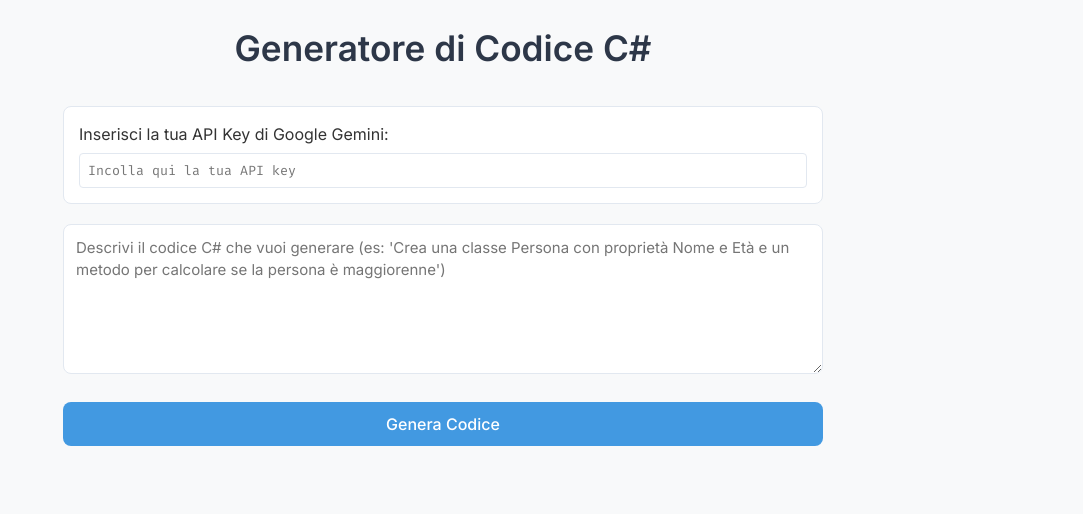
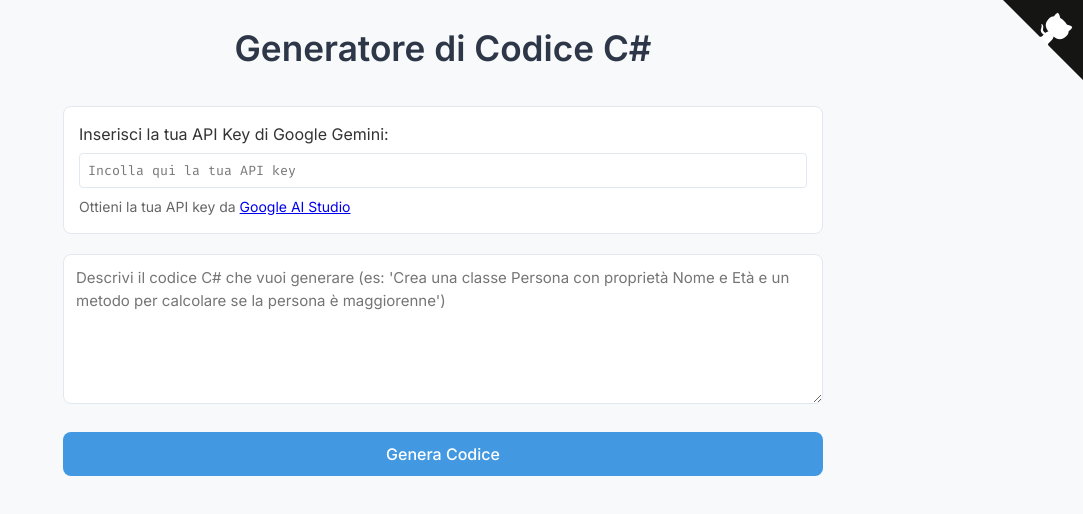
Before and after one commit to YTVFiuze/generatore-codice-csharp, a website: page index.html in a window 1280 px wide. Shown: the whole page, without its empty margins (197-1280 px from the left). Drawn offline with Linux system fonts and the light colour scheme.

Commit message:
Convert to standalone GitHub Pages app

```diff
--- a/index.html
+++ b/index.html
@@ -199,15 +199,35 @@
             border: 1px solid #feb2b2;
             display: none;
         }
+
+        .github-corner:hover .octo-arm {
+            animation: octocat-wave 560ms ease-in-out;
+        }
+        @keyframes octocat-wave {
+            0%, 100% { transform: rotate(0); }
+            20%, 60% { transform: rotate(-25deg); }
+            40%, 80% { transform: rotate(10deg); }
+        }
     </style>
 </head>
 <body>
+    <a href="https://github.com/lucas-projects-ee259182/generatore-codice-csharp" class="github-corner" aria-label="View source on GitHub">
+        <svg width="80" height="80" viewBox="0 0 250 250" style="fill:#151513; color:#fff; position: absolute; top: 0; border: 0; right: 0;" aria-hidden="true">
+            <path d="M0,0 L115,115 L130,115 L142,142 L250,250 L250,0 Z"></path>
+            <path d="M128.3,109.0 C113.8,99.7 119.0,89.6 119.0,89.6 C122.0,82.7 120.5,78.6 120.5,78.6 C119.2,72.0 123.4,76.3 123.4,76.3 C127.3,80.9 125.5,87.3 125.5,87.3 C122.9,97.6 130.6,101.9 134.4,103.2" fill="currentColor" style="transform-origin: 130px 106px;" class="octo-arm"></path>
+            <path d="M115.0,115.0 C114.9,115.1 118.7,116.5 119.8,115.4 L133.7,101.6 C136.9,99.2 139.9,98.4 142.2,98.6 C133.8,88.0 127.5,74.4 143.8,58.0 C148.5,53.4 154.0,51.2 159.7,51.0 C160.3,49.4 163.2,43.6 171.4,40.1 C171.4,40.1 176.1,42.5 178.8,56.2 C183.1,58.6 187.2,61.8 190.9,65.4 C194.5,69.0 197.7,73.2 200.1,77.6 C213.8,80.2 216.3,84.9 216.3,84.9 C212.7,93.1 206.9,96.0 205.4,96.6 C205.1,102.4 203.0,107.8 198.3,112.5 C181.9,128.9 168.3,122.5 157.7,114.1 C157.9,116.9 156.7,120.9 152.7,124.9 L141.0,136.5 C139.8,137.7 141.6,141.9 141.8,141.8 Z" fill="currentColor" class="octo-body"></path>
+        </svg>
+    </a>
+
     <div class="container">
         <h1>Generatore di Codice C#</h1>
 
         <div class="api-key-container">
             <label for="apiKey">Inserisci la tua API Key di Google Gemini:</label>
             <input type="password" id="apiKey" placeholder="Incolla qui la tua API key">
+            <p style="margin-top: 8px; font-size: 14px; color: #666;">
+                Ottieni la tua API key da <a href="https://makersuite.google.com/app/apikey" target="_blank" rel="noopener">Google AI Studio</a>
+            </p>
         </div>
 
         <form id="codeForm">
```
